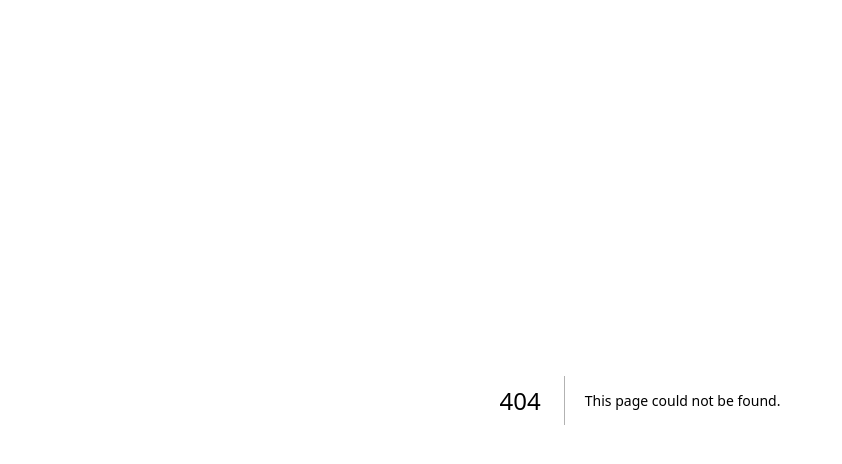
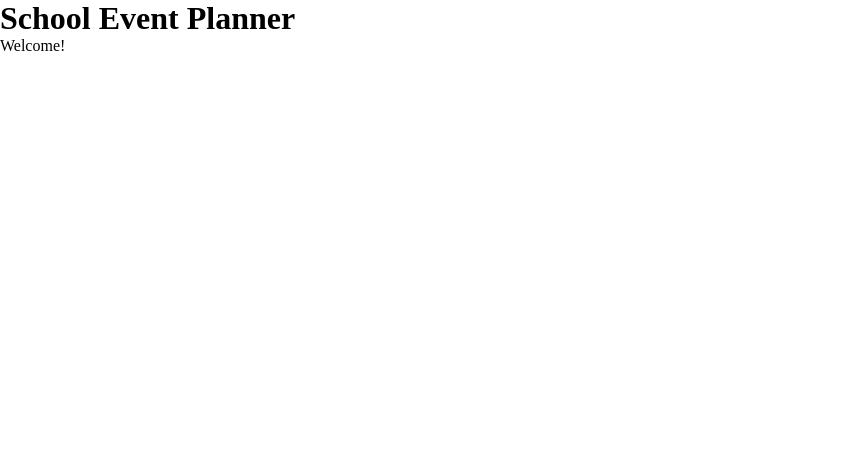
Before and after one commit to richlyn-sudo/school-event-planner, a Next.js app: page /home in a window 1280 px wide. Before the commit this address had no page. Shown: the top 464 px of the page, without its empty margins (0-842 px from the left). Built offline with nearby package versions, Linux system fonts and the light colour scheme.

Commit message:
fix app structure

```diff
--- /dev/null
+++ b/app/home/page.tsx
@@ -0,0 +1,8 @@
+export default function Home() {
+  return (
+    <main>
+      <h1>School Event Planner</h1>
+      <p>Welcome!</p>
+    </main>
+  );
+}
```
